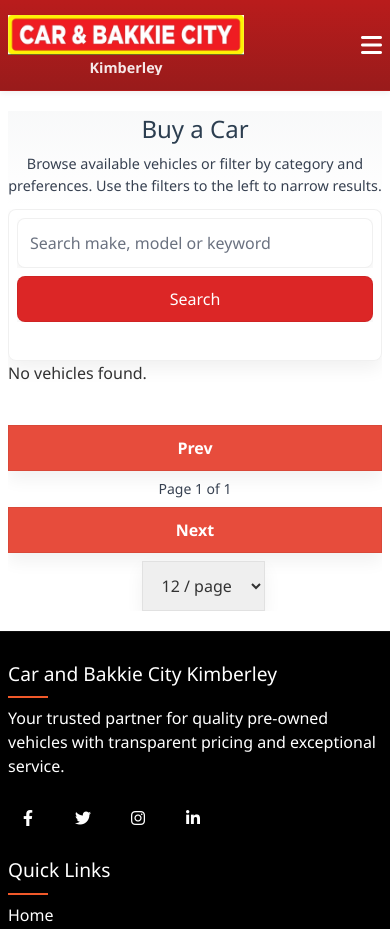
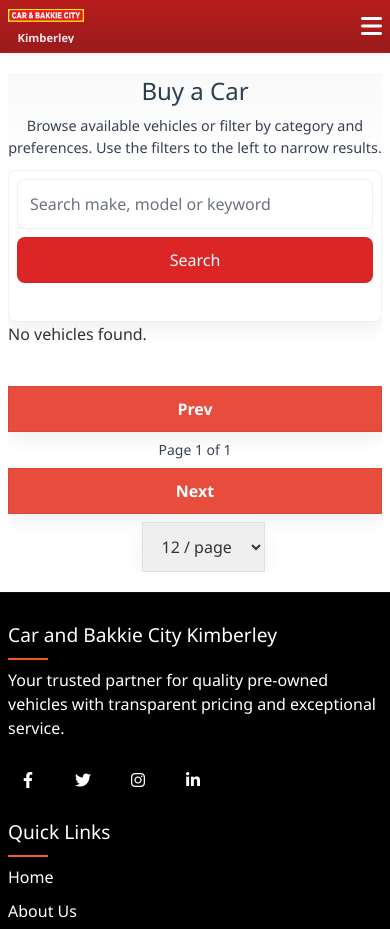
Before and after one commit to ark-lesedium/Car-BakkieCity, a website: page buy.html in a window 390 px wide. Shown: the top 929 px of the page. Drawn offline with nearby package versions, Linux system fonts and the light colour scheme; no server answers.

Commit message:
Fix logo scroll line on mobile navbar
- Added flex-shrink to logo, brand, and logo-img for proper compression
- Enhanced navbar container with explicit flexbox controls
- Reduced logo max-width to 45% on mobile (leaves room for hamburger)
- Added min-width: 0 to allow logo shrinking below content size
- Reduced logo image to 32px height on mobile
- Reduced logo subtitle to 0.7rem font size
- Applied overflow: hidden to all logo elements
- Ensured brand maintains vertical column layout
- Reduced navbar padding to 8px on mobile
- Complete elimination of horizontal scroll line on logo

```diff
--- a/buy.html
+++ b/buy.html
@@ -61,10 +61,98 @@
             z-index: 1400;
         }
 
+        /* Fix logo overflow */
+        .logo,
+        .brand,
+        .logo-img,
+        .logo-subtitle {
+            max-width: 100% !important;
+            overflow: hidden !important;
+        }
+
+        .logo {
+            display: flex !important;
+            align-items: center !important;
+            flex-shrink: 1 !important;
+        }
+
+        .brand {
+            display: flex !important;
+            align-items: center !important;
+            gap: 8px !important;
+            flex-shrink: 1 !important;
+        }
+
+        .logo-img {
+            height: auto !important;
+            max-height: 50px !important;
+            width: auto !important;
+            object-fit: contain !important;
+            flex-shrink: 1 !important;
+        }
+
+        /* Fix navbar container */
+        .nav-container {
+            display: flex !important;
+            justify-content: space-between !important;
+            align-items: center !important;
+            width: 100% !important;
+            max-width: 100% !important;
+            padding: 0 15px !important;
+        }
+
+        .navbar {
+            width: 100% !important;
+            max-width: 100% !important;
+            overflow-x: hidden !important;
+        }
+
         /* Mobile-only vehicle image sizing: target 432x420 on narrow viewports */
         @media (max-width: 900px) {
             .mobile-toggle {
                 display: block;
+            }
+
+            /* Fix logo on mobile */
+            .logo,
+            .brand {
+                max-width: 45% !important;
+                min-width: 0 !important;
+                overflow: hidden !important;
+                flex-shrink: 1 !important;
+            }
+
+            .brand {
+                flex-direction: column !important;
+                align-items: center !important;
+            }
+
+            .logo-img {
+                max-height: 32px !important;
+                height: auto !important;
+                width: auto !important;
+                max-width: 100% !important;
+                display: block !important;
+            }
+
+            .logo-subtitle {
+                font-size: 0.7rem !important;
+                white-space: nowrap !important;
+                margin-top: 2px !important;
+            }
+
+            /* Ensure navbar container fits */
+            .nav-container {
+                padding: 0 8px !important;
+                width: 100% !important;
+                max-width: 100% !important;
+                gap: 8px !important;
+            }
+
+            .navbar {
+                padding: 8px 0 !important;
+                width: 100% !important;
+                max-width: 100% !important;
             }
 
             /* Force everything to fit */
```
